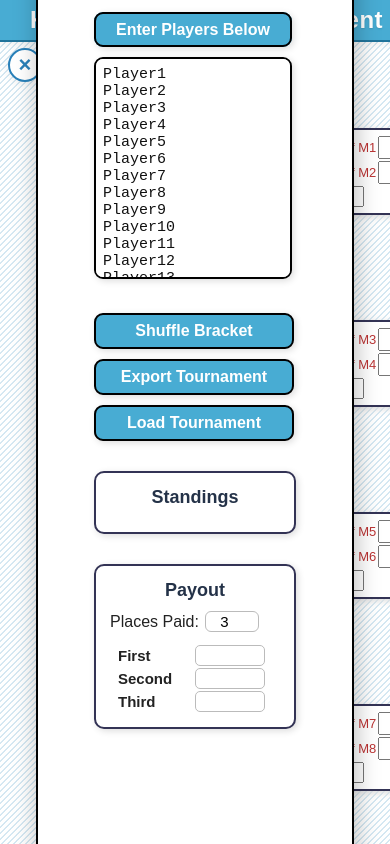
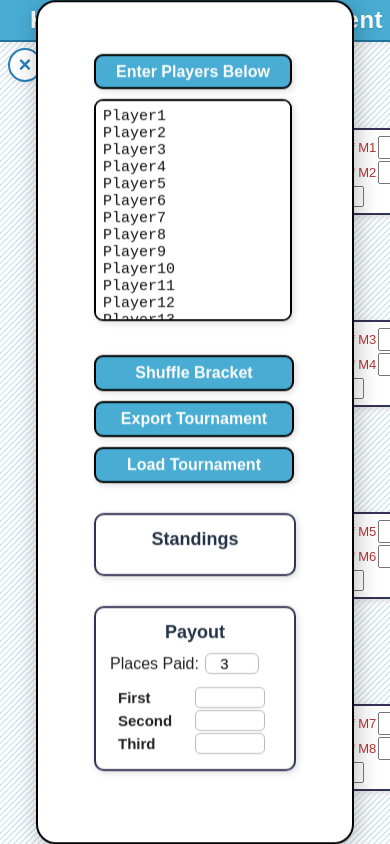
Before and after one commit to SadBurro/kcpooltournament, a React (Create React App) app: page / in a window 390 px wide. Shown: the top 844 px of the page. Built offline with nearby package versions, Linux system fonts and the light colour scheme.

Commit message:
Version 1.18

```diff
--- a/src/index.css
+++ b/src/index.css
@@ -41,21 +41,22 @@ code {
     width: auto !important;
     min-width: 0 !important;
     max-width: 94vw !important;
+    max-height: 90vh;
     border-radius: 20px;
     position: fixed;
     left: 50%;
     top: 50%;
     transform: translate(-100%, -50%);
-    /* When .open, slide to center */
+    padding: 40px !important;
+    border: 2px solid #000;
     box-shadow: 2px 4px 24px #0004;
     background: #fff;
-    padding: 40px !important;
-    border: 2px solid #000;
     z-index: 1000;
     display: flex;
     flex-direction: column;
     align-items: flex-start;
     justify-content: flex-start;
+    overflow-y: auto;
     transition: transform 0.3s cubic-bezier(.4,0,.2,1);
   }
   .sidebar.open {
```
